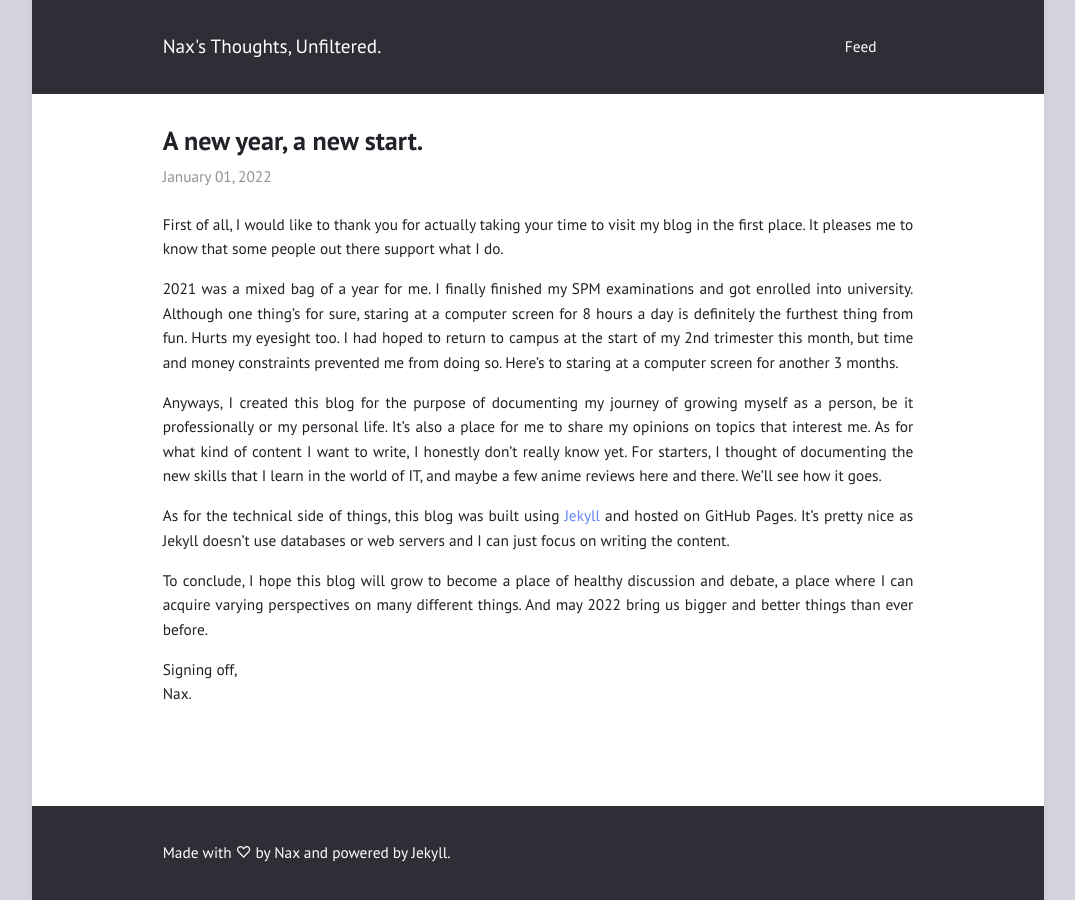
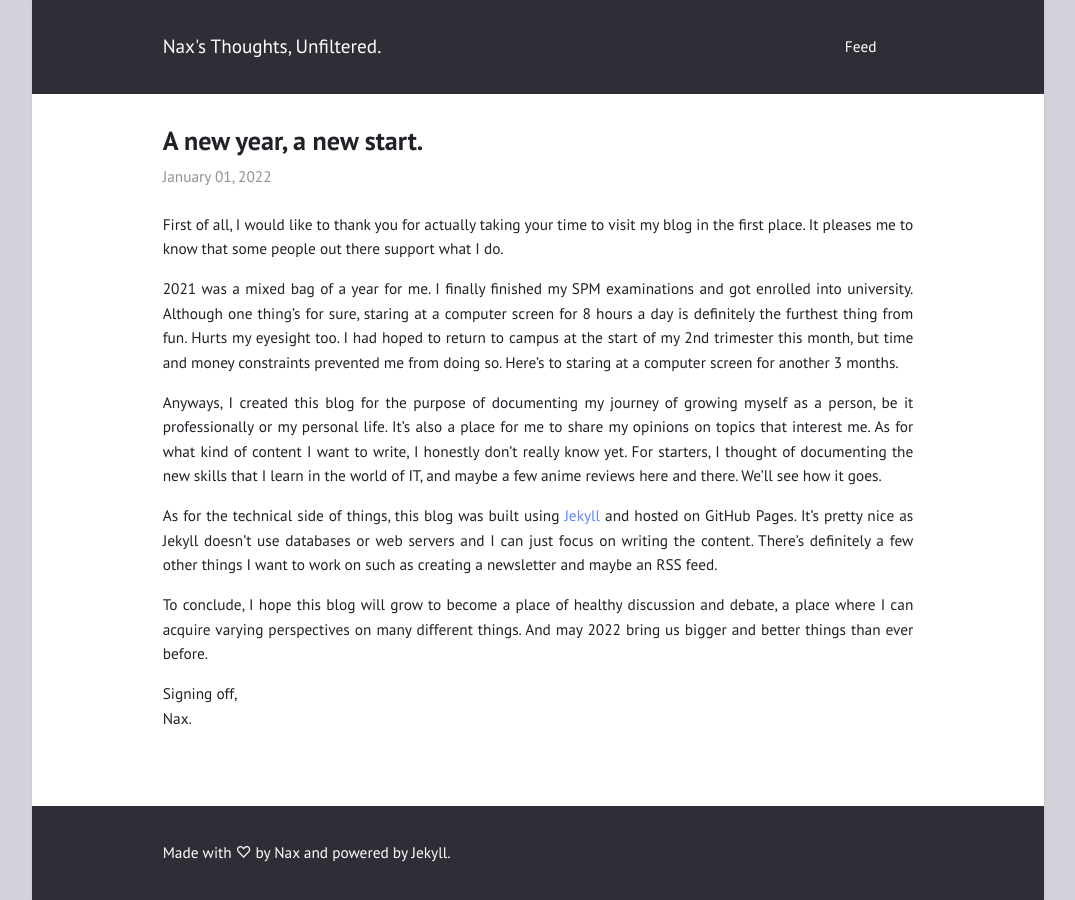
Before and after one commit to naxph/blog, a Jekyll site: the page built from _posts/2022-01-01-a-new-year-a-new-start.md, in a window 1280 px wide. Shown: the whole page, without its empty margins (102-1177 px from the left). Built offline with Jekyll 4.4.1, drawn with Linux system fonts in a browser that asks for light colours.

Commit message:
Update 2022-01-01-a-new-year-a-new-start.md

```diff
--- a/_posts/2022-01-01-a-new-year-a-new-start.md
+++ b/_posts/2022-01-01-a-new-year-a-new-start.md
@@ -8,7 +8,7 @@ First of all, I would like to thank you for actually taking your time to visit m
 
 Anyways, I created this blog for the purpose of documenting my journey of growing myself as a person, be it professionally or my personal life. It's also a place for me to share my opinions on topics that interest me. As for what kind of content I want to write, I honestly don't really know yet. For starters, I thought of documenting the new skills that I learn in the world of IT, and maybe a few anime reviews here and there. We'll see how it goes.
 
-As for the technical side of things, this blog was built using [Jekyll](https://jekyllrb.com/ "Jekyll") and hosted on GitHub Pages. It's pretty nice as Jekyll doesn't use databases or web servers and I can just focus on writing the content.
+As for the technical side of things, this blog was built using [Jekyll](https://jekyllrb.com/ "Jekyll") and hosted on GitHub Pages. It's pretty nice as Jekyll doesn't use databases or web servers and I can just focus on writing the content. There's definitely a few other things I want to work on such as creating a newsletter and maybe an RSS feed.
 
 To conclude, I hope this blog will grow to become a place of healthy discussion and debate, a place where I can acquire varying perspectives on many different things. And may 2022 bring us bigger and better things than ever before.
 
```
